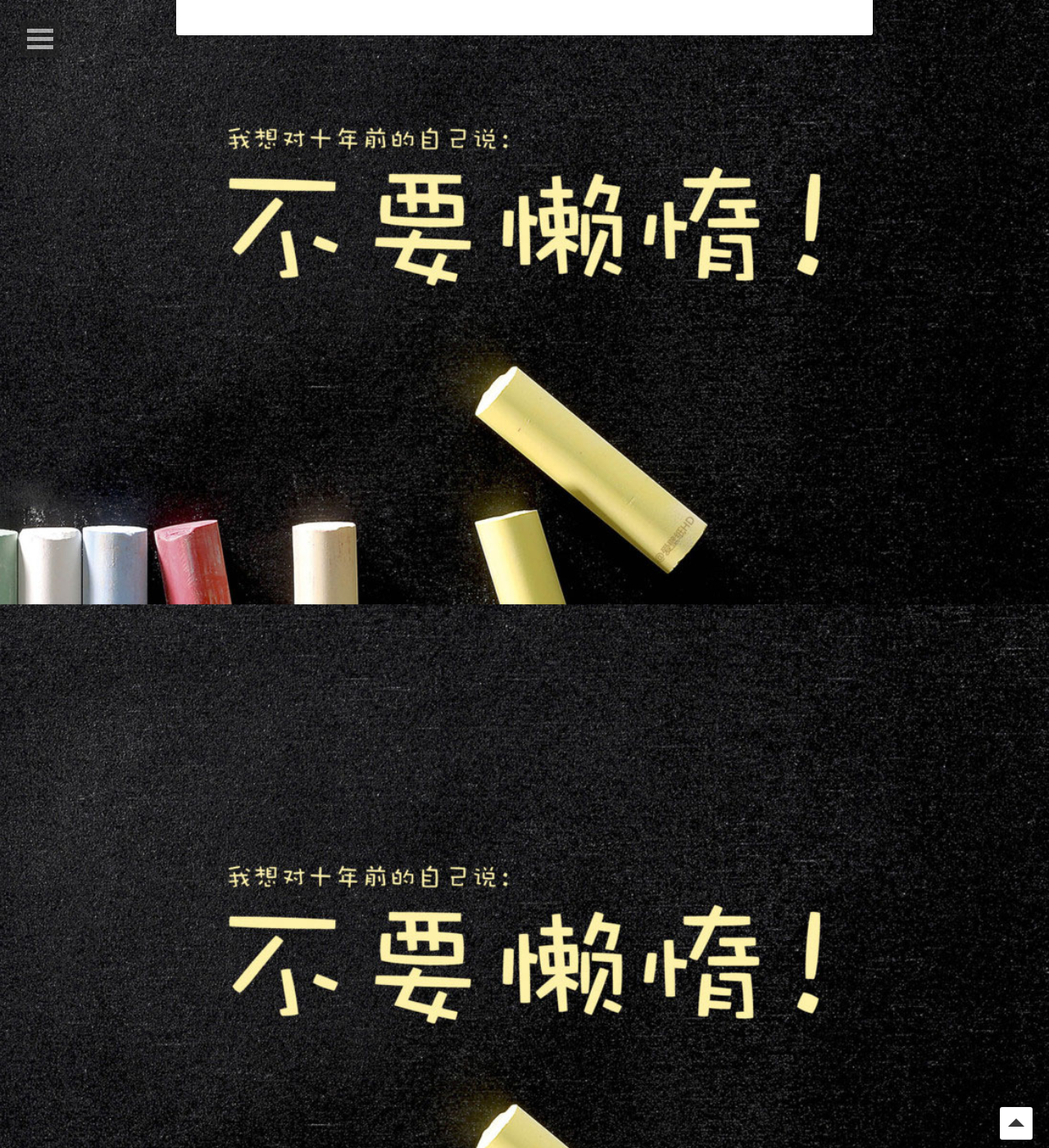
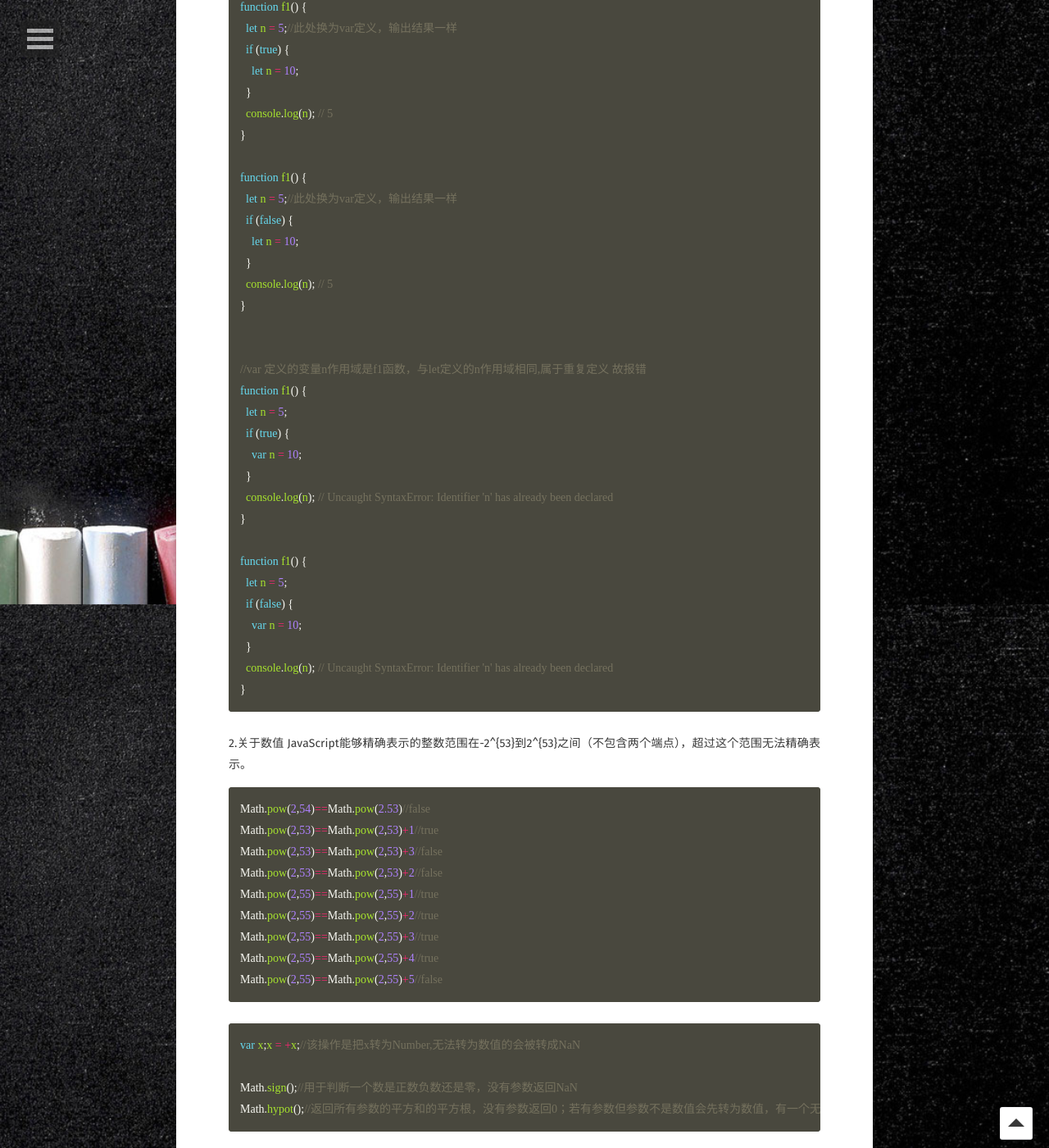
Before and after one commit to ArielWorld/ArielWorld.github.io, a Jekyll site: the page built from _posts/2017-01-11-ES6-somenote.md, in a window 1280 px wide and 1400 px high, scrolled down 1963 px. Shown: the whole window at 82% size. Built offline with Jekyll 4.4.1, drawn with Linux system fonts in a browser that asks for light colours; some web fonts are replaced; comment, search, counter and statistics services are not loaded.

Commit message:
somenote

````diff
--- a/_posts/2017-01-11-ES6-somenote.md
+++ b/_posts/2017-01-11-ES6-somenote.md
@@ -64,3 +64,66 @@ b.next(13) // { value:42, done:true }
 上面代码中，第二次运行next方法的时候不带参数，导致y的值等于2 * undefined（即NaN），除以3以后还是NaN，因此返回对象的value属性也等于NaN。第三次运行Next方法的时候不带参数，所以z等于undefined，返回对象的value属性等于5 + NaN + undefined，即NaN。
 
 如果向next方法提供参数，返回结果就完全不一样了。上面代码第一次调用b的next方法时，返回x+1的值6；第二次调用next方法，将上一次yield语句的值设为12，因此y等于24（即var y = 2*12;此时y被定义为24）,返回y / 3的值8；第三次调用next方法，将上一次yield语句的值设为13(即var z = 13;z被定义为13)，因此z等于13，这时x等于5（x是在调用foo()函数时传参被赋值为5），y等于24，所以return语句的值等于42。
+
+
+## 复习
+
+1.关于块级作用域
+
+```js
+function f1() {
+  let n = 5;//此处换为var定义，输出结果一样
+  if (true) {
+    let n = 10;
+  }
+  console.log(n); // 5
+}
+
+function f1() {
+  let n = 5;//此处换为var定义，输出结果一样
+  if (false) {
+    let n = 10;
+  }
+  console.log(n); // 5
+}
+
+
+//var 定义的变量n作用域是f1函数，与let定义的n作用域相同,属于重复定义 故报错
+function f1() {
+  let n = 5;
+  if (true) {
+    var n = 10;
+  }
+  console.log(n); // Uncaught SyntaxError: Identifier 'n' has already been declared
+}
+
+function f1() {
+  let n = 5;
+  if (false) {
+    var n = 10;
+  }
+  console.log(n); // Uncaught SyntaxError: Identifier 'n' has already been declared
+}
+```
+
+2.关于数值
+JavaScript能够精确表示的整数范围在-2^{53}到2^{53}之间（不包含两个端点），超过这个范围无法精确表示。
+
+```js
+Math.pow(2,54)==Math.pow(2.53)//false
+Math.pow(2,53)==Math.pow(2,53)+1//true
+Math.pow(2,53)==Math.pow(2,53)+3//false
+Math.pow(2,53)==Math.pow(2,53)+2//false
+Math.pow(2,55)==Math.pow(2,55)+1//true
+Math.pow(2,55)==Math.pow(2,55)+2//true
+Math.pow(2,55)==Math.pow(2,55)+3//true
+Math.pow(2,55)==Math.pow(2,55)+4//true
+Math.pow(2,55)==Math.pow(2,55)+5//false
+```
+
+```js
+var x;x = +x;//该操作是把x转为Number,无法转为数值的会被转成NaN
+
+Math.sign();//用于判断一个数是正数负数还是零，没有参数返回NaN
+Math.hypot();//返回所有参数的平方和的平方根，没有参数返回0；若有参数但参数不是数值会先转为数值，有一个无法转为数值就返回NaN
+```
````
Also changed, not shown: _posts/2016-11-21-ES6-note8.md (deleted, +0 -11 lines), _posts/2017-02-08-ES6-share.md (added, +11 -0 lines).
